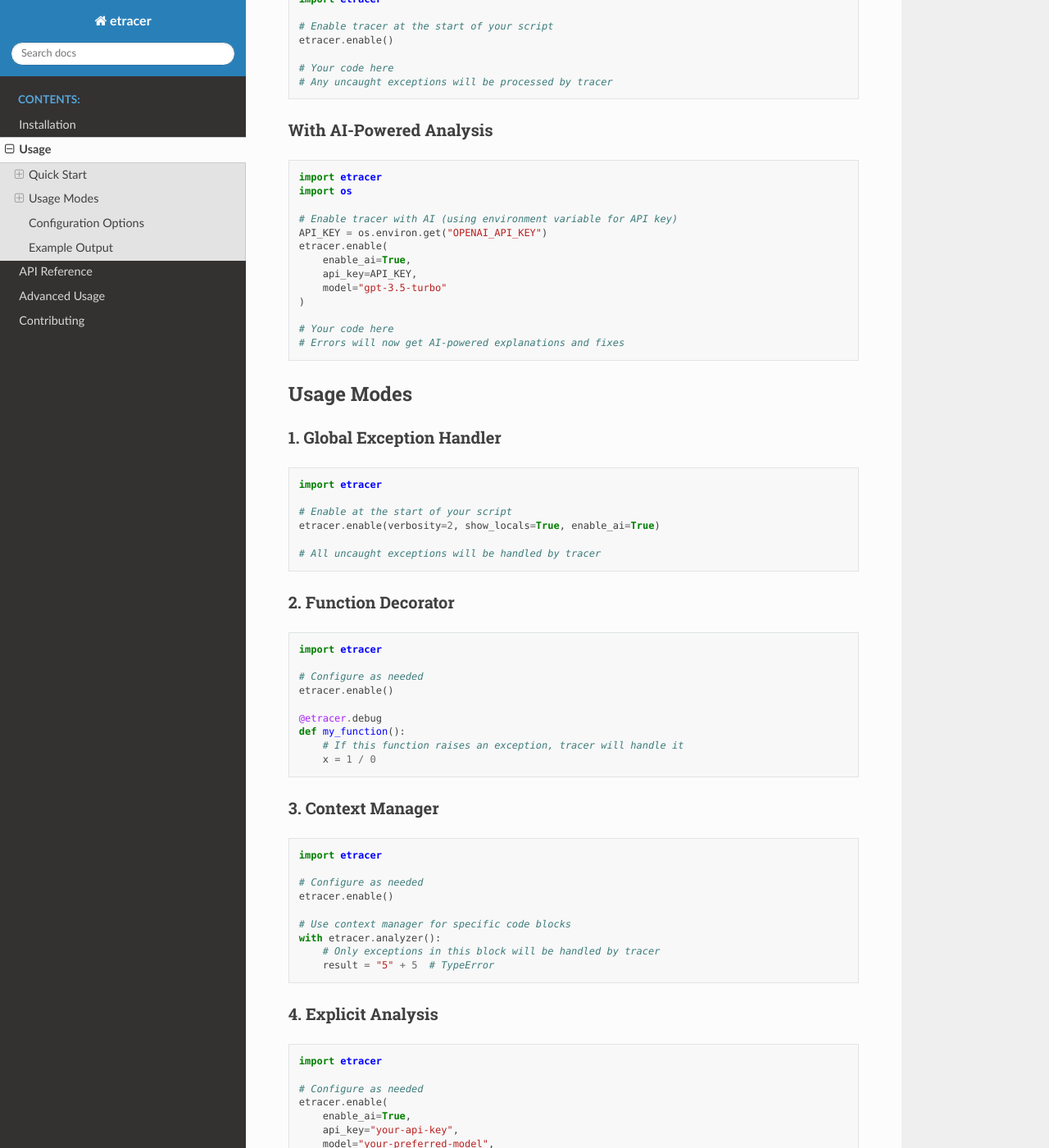
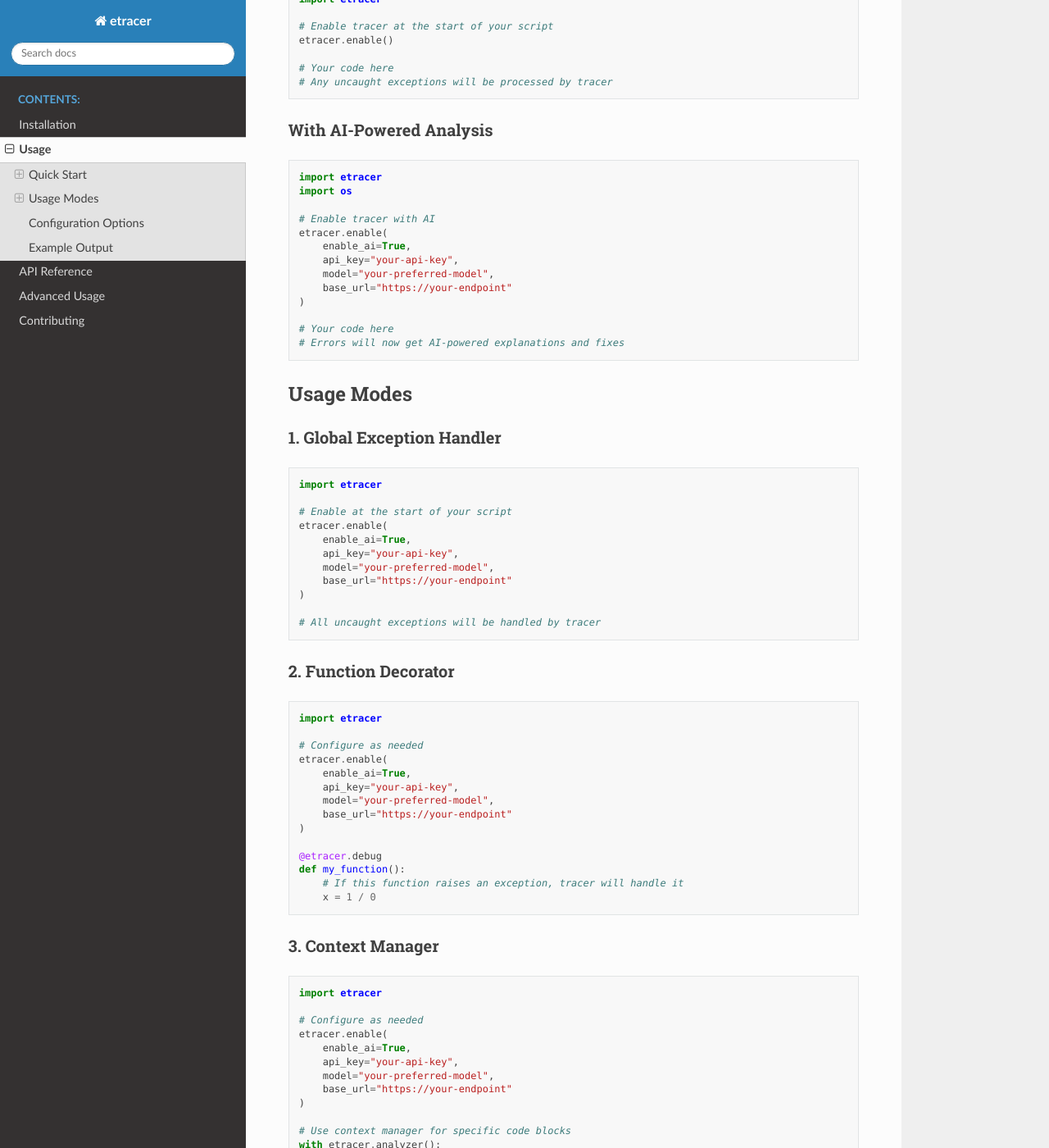
Before and after one commit to kasulani/etracer, a Sphinx documentation site: the page built from docs/usage.rst, in a window 1280 px wide and 1400 px high, scrolled down 288 px. Shown: the whole window at 82% size. Built offline with Sphinx 7.4.7 and the Read the Docs theme 3.1.0, drawn with Linux system fonts in a browser that asks for light colours.

Commit message:
update usage section of documentation
Signed-off-by: Emmanuel King Kasulani <kasulani@gmail.com>

```diff
--- a/docs/usage.rst
+++ b/docs/usage.rst
@@ -25,12 +25,12 @@
     import etracer
     import os
 
-    # Enable tracer with AI (using environment variable for API key)
-    API_KEY = os.environ.get("OPENAI_API_KEY")
+    # Enable tracer with AI
     etracer.enable(
         enable_ai=True,
-        api_key=API_KEY,
-        model="gpt-3.5-turbo"
+        api_key="your-api-key",
+        model="your-preferred-model",
+        base_url="https://your-endpoint"
     )
 
     # Your code here
@@ -47,7 +47,12 @@
     import etracer
 
     # Enable at the start of your script
-    etracer.enable(verbosity=2, show_locals=True, enable_ai=True)
+    etracer.enable(
+        enable_ai=True,
+        api_key="your-api-key",
+        model="your-preferred-model",
+        base_url="https://your-endpoint"
+    )
 
     # All uncaught exceptions will be handled by tracer
 
@@ -59,7 +64,12 @@
     import etracer
 
     # Configure as needed
-    etracer.enable()
+    etracer.enable(
+        enable_ai=True,
+        api_key="your-api-key",
+        model="your-preferred-model",
+        base_url="https://your-endpoint"
+    )
 
     @etracer.debug
     def my_function():
@@ -74,7 +84,12 @@
     import etracer
 
     # Configure as needed
-    etracer.enable()
+    etracer.enable(
+        enable_ai=True,
+        api_key="your-api-key",
+        model="your-preferred-model",
+        base_url="https://your-endpoint"
+    )
 
     # Use context manager for specific code blocks
     with etracer.analyzer():
```
Also changed, not shown: README.md (+23 -8 lines).
